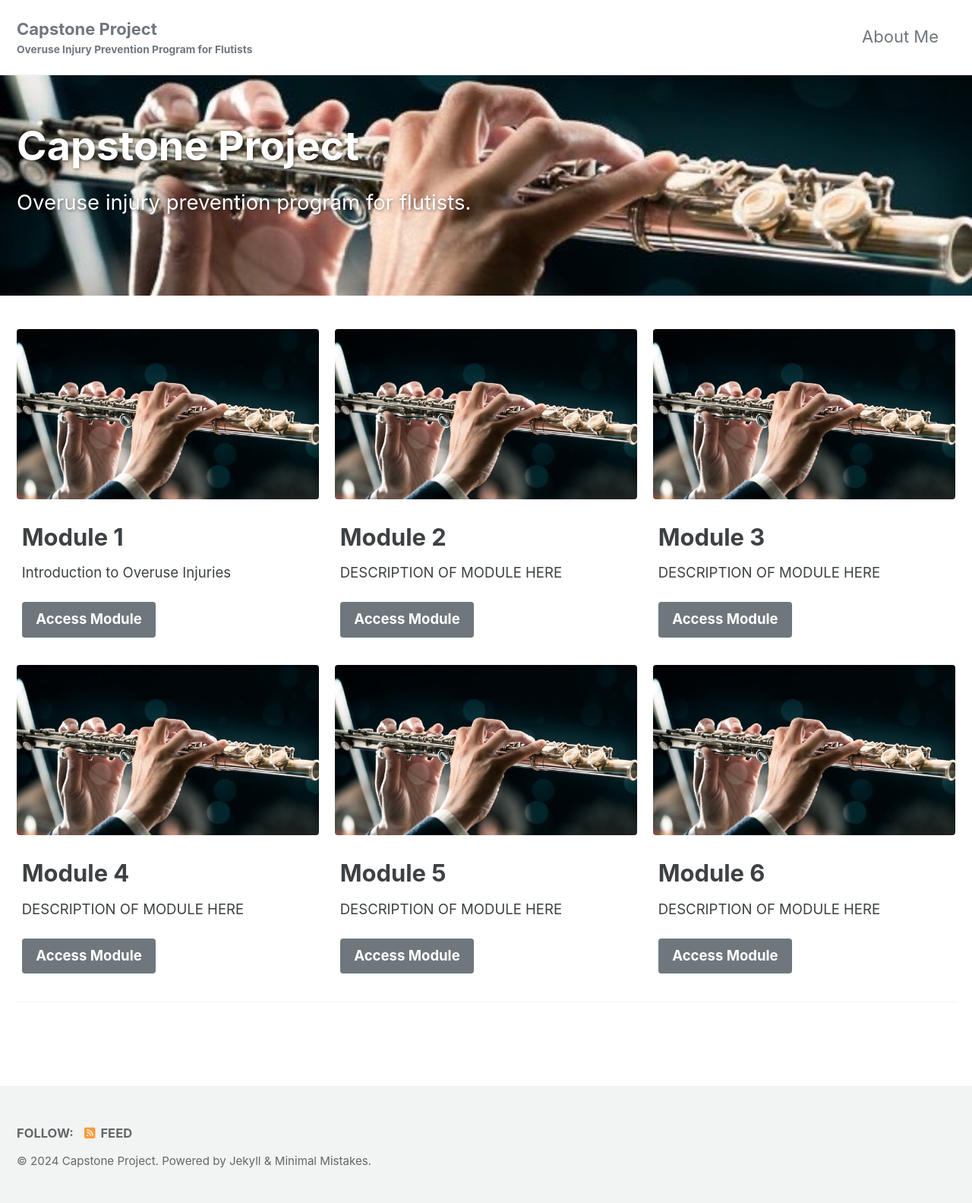
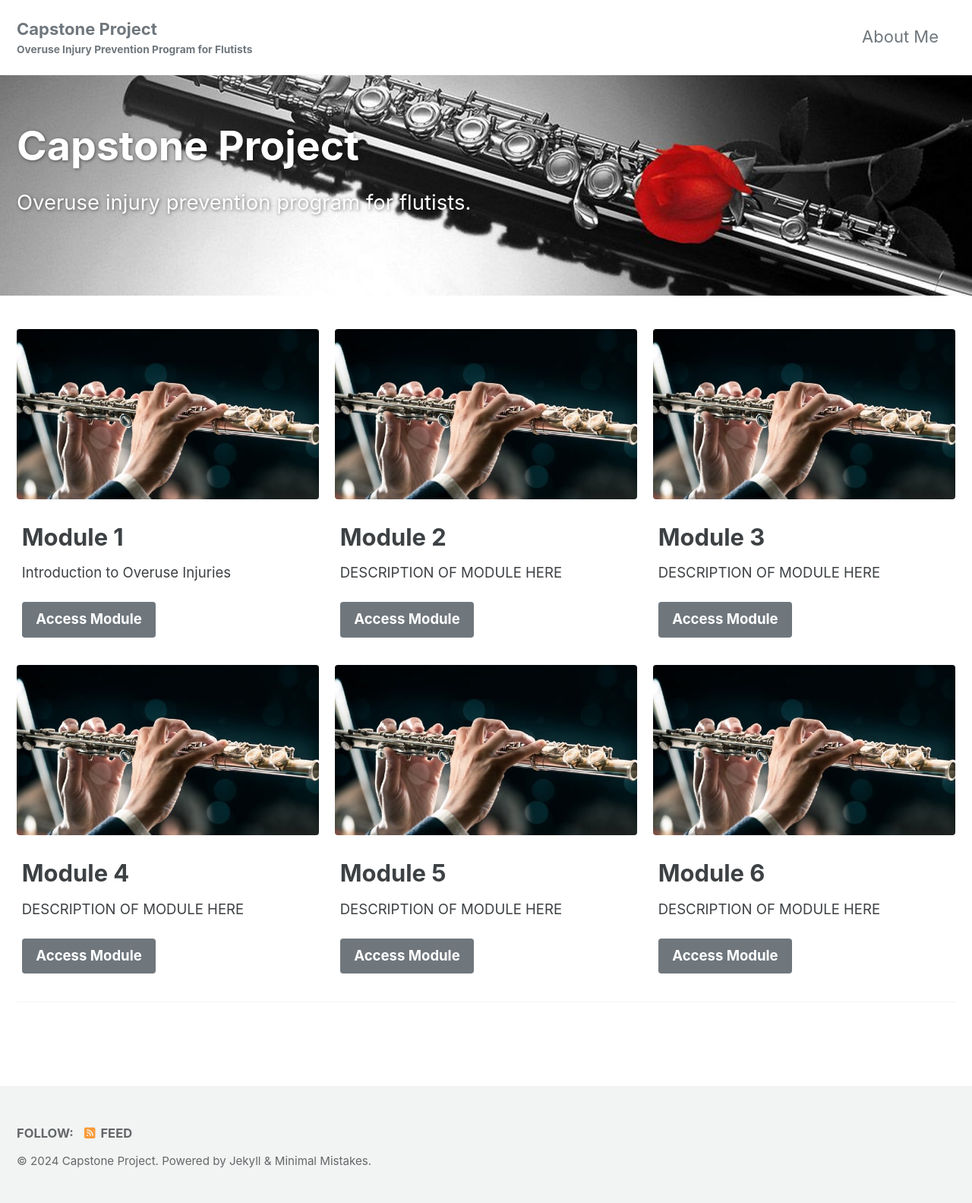
Before and after one commit to jkimOTD/old_site, a Jekyll site: the page built from index.html, in a window 1280 px wide. Shown: the whole page at 76% size. Built offline with Jekyll 4.4.1, drawn with Linux system fonts in a browser that asks for light colours; cached includes are drawn as plain includes; the list of posts is cut into pages by our own code.

Commit message:
updated overlay image

```diff
--- a/index.html
+++ b/index.html
@@ -4,7 +4,7 @@ permalink: /
 hidden: true
 header:
   overlay_color: "#5e616c"
-  overlay_image: /assets/images/flute_home_image.jpg
+  overlay_image: /assets/images/flute_test.jpg
 excerpt: >
   Overuse injury prevention program for flutists.<br/>
 feature_row:
```
